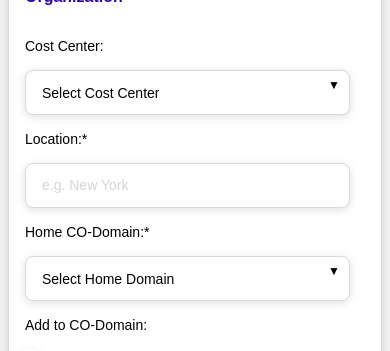
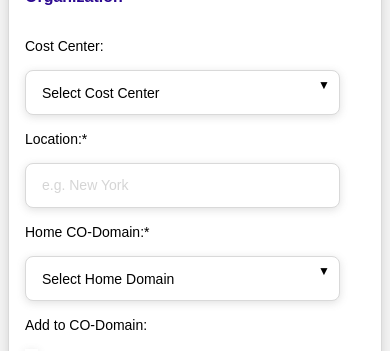
Before and after one commit to hapsal/solid-spork, a Next.js app: page /register in a window 390 px wide. Shown: the part 411-762 px from the top of the page. Built offline with nearby package versions, Linux system fonts and the light colour scheme.

Commit message:
fix: more fixes to mobile layout

```diff
--- a/src/app/device/[id]/device.module.css
+++ b/src/app/device/[id]/device.module.css
@@ -246,6 +246,8 @@
     .devicesection {
         max-width: 100%;
         margin: 0 auto;
+
+        margin-top: 1rem;
     }
 
     .devicesection h1 {
@@ -265,25 +267,26 @@
     }
 
     .devicesection input[type=text] {
-        max-width: 275px;
+        max-width: 200px;
         font-size: 14px;
     }
 
     .devicesection textarea {
-        max-width: 275px;
+        max-width: 200px;
     }
+
     .wrapper select {
-        max-width: 275px;
+        max-width: 200px;
         font-size: 14px;
     }
 
     .modal {
-        max-width: 360px;
+        max-width: 250px;
         left: calc(50% - 180px);
     }
 
     .customarrow::after {
-     right: 55px;
+        right: 125px;
     }
 
     .deletebutton {
--- a/src/app/register/register.module.css
+++ b/src/app/register/register.module.css
@@ -33,7 +33,7 @@
     appearance: none;
     background-color: transparent;
 
-    width: 325px;
+    width: 315px;
     height: 45px;
 
     border: 1px solid #D9D9D9;
@@ -50,7 +50,7 @@
 .customarrow {
     position: relative;
     display: inline-block;
-    width: 325px;
+    width: 315px;
 }
 
 
@@ -76,7 +76,7 @@
 
     box-shadow: rgba(99, 99, 99, 0.2) 0px 2px 8px 0px;
 
-    width: 325px;
+    width: 315px;
     height: 45px;
 
     padding: 1rem;
@@ -90,7 +90,7 @@
 
     box-shadow: rgba(99, 99, 99, 0.2) 0px 2px 8px 0px;
 
-    width: 325px;
+    width: 315px;
     height: 45px;
 
     padding: 1rem;
@@ -104,11 +104,10 @@
 
     box-shadow: rgba(99, 99, 99, 0.2) 0px 2px 8px 0px;
 
-    width: 325px;
+    width: 315px;
     height: 45px;
 
     padding: 1rem;
-
 }
 
 .formsection input[type=checkbox] {
```
